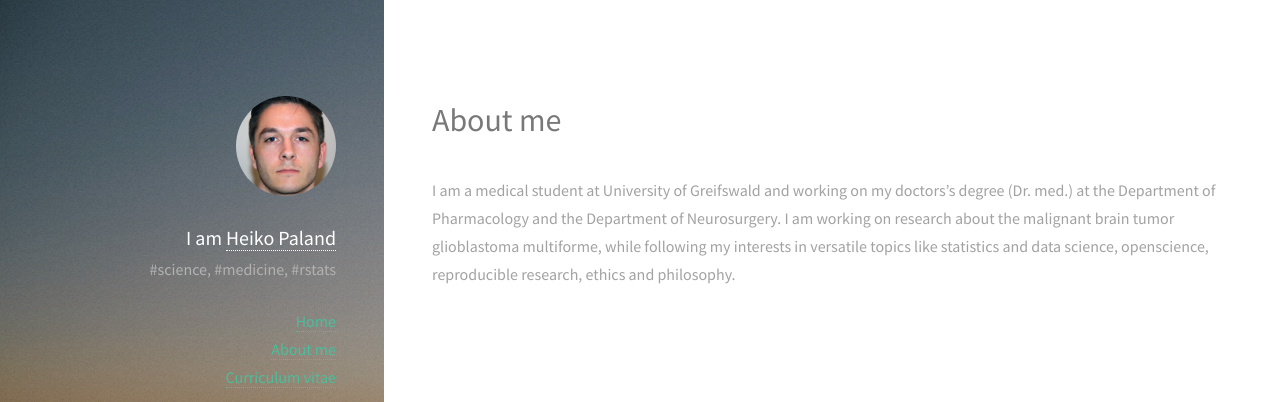
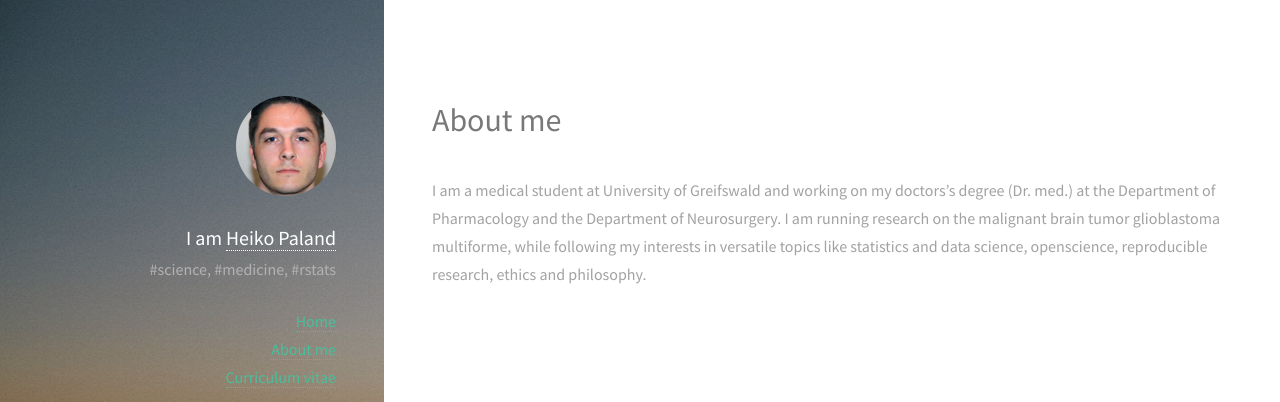
Before and after one commit to old-jekyll-templates/Strata-Jekyll-Theme, a Jekyll site: the page built from about.md, in a window 1280 px wide. Shown: the top 402 px of the page. Built offline with Jekyll 4.4.1, drawn with Linux system fonts in a browser that asks for light colours; some web fonts are replaced.

Commit message:
Update about.md

```diff
--- a/about.md
+++ b/about.md
@@ -3,4 +3,4 @@ layout: page
 title: About me
 ---
 
-I am a medical student at University of Greifswald and working on my doctors's degree (Dr. med.) at the Department of Pharmacology and the Department of Neurosurgery.  I am working on research about the malignant brain tumor glioblastoma multiforme, while following my interests in versatile topics like statistics and data science, openscience, reproducible research, ethics and philosophy.
+I am a medical student at University of Greifswald and working on my doctors's degree (Dr. med.) at the Department of Pharmacology and the Department of Neurosurgery.  I am running research on the malignant brain tumor glioblastoma multiforme, while following my interests in versatile topics like statistics and data science, openscience, reproducible research, ethics and philosophy.
```
